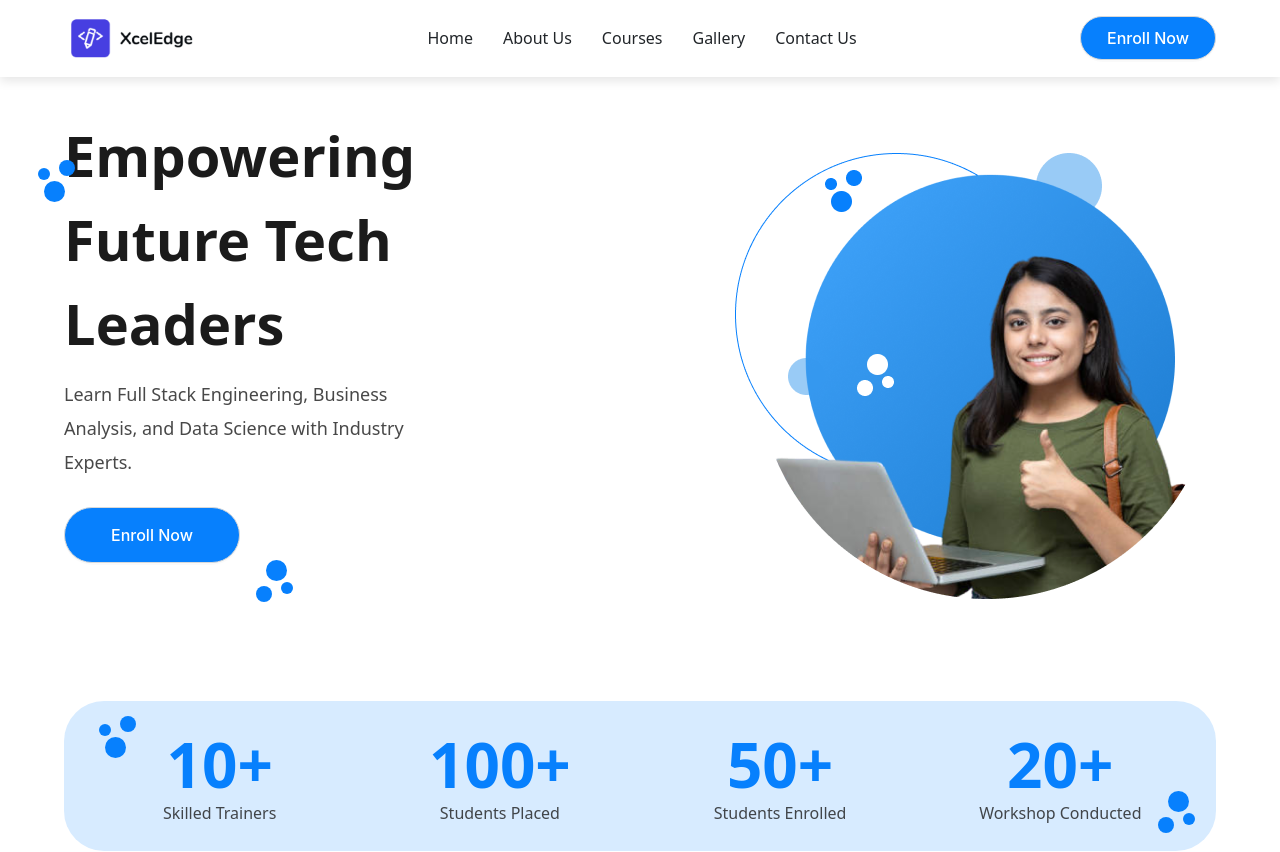
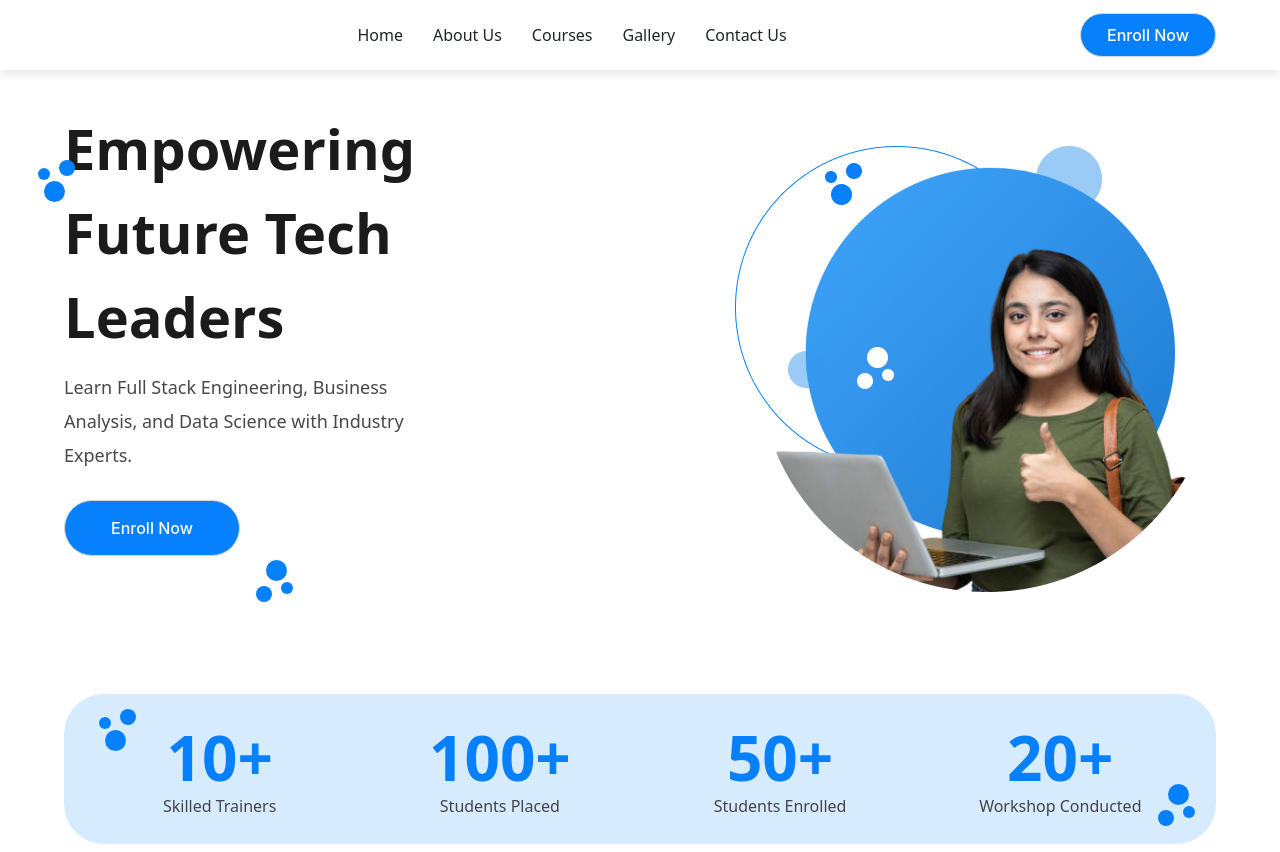
Before and after one commit to anjanasri13/exceledge, a React (Create React App) app: page / in a window 1280 px wide. Shown: the top 852 px of the page. Built offline with nearby package versions, Linux system fonts and the light colour scheme.

Commit message:
fix!:minor changes

```diff
--- a/src/components/Footer.js
+++ b/src/components/Footer.js
@@ -7,7 +7,7 @@ import insta from "../assests/insta.png";
 import phone from "../assests/phone.png";
 import mail from "../assests/mail.png";
 import "../styles/Footer.css";
-import Footerlogo from "../assests/footerlogo.png";
+// import Footerlogo from "../assests/footerlogo.png";
 
 export default function Footer() {
   return (
@@ -16,7 +16,7 @@ export default function Footer() {
         <div className="footer-container">
           <div className="footer-column-container">
             <div>
-              <img src={Footerlogo} width="144px" height="53px" alt="logo" />
+              {/* <img src={Footerlogo} width="144px" height="53px" alt="logo" /> */}
             </div>
             <div className="footer-column">
               <div>
--- a/src/components/Header.js
+++ b/src/components/Header.js
@@ -2,7 +2,7 @@ import React, { useState } from "react";
 import { Link } from "react-router-dom";
 import { Button } from "antd";
 import "../styles/Header.css";
-import logo from "../assests/logo.png";
+// import logo from "../assests/logo.png";
 
 export default function Header() {
   const [isMenuOpen, setIsMenuOpen] = useState(false);
@@ -12,9 +12,7 @@ export default function Header() {
   };
   return (
     <div className="header">
-      <div className="header-logo">
-        <img src={logo} alt="logo" />
-      </div>
+      <div className="header-logo">{/* <img src={logo} alt="logo" /> */}</div>
       <div className="header-nav">
         <Link to="/" className="nav-link">
           Home
```
